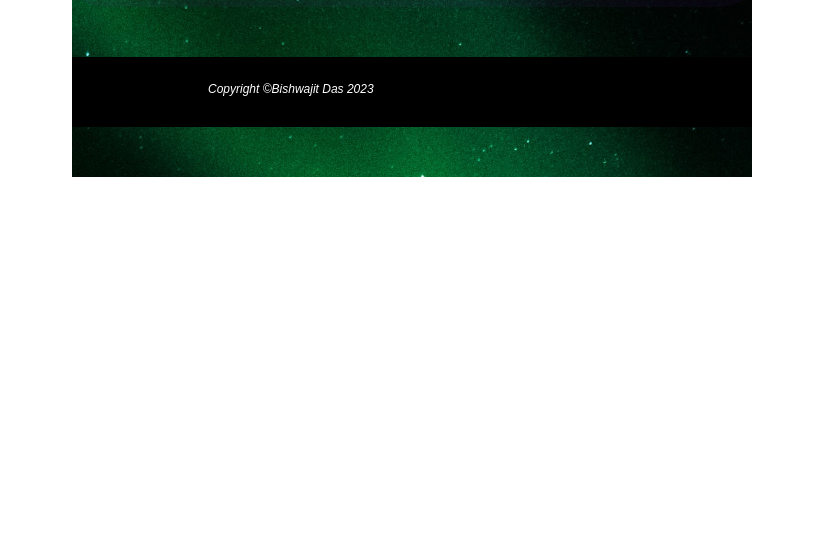
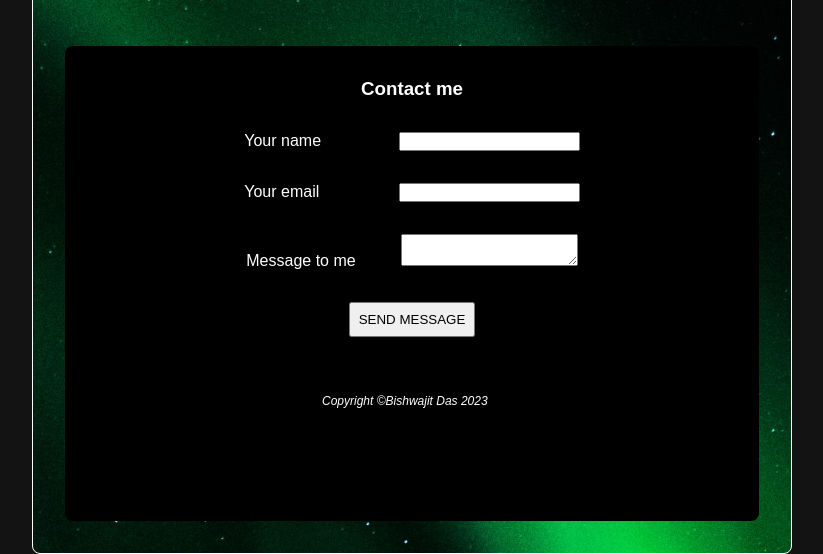
Before and after one commit to Bishwajitkuat/portfolio_assignment_Margit, a plain HTML site: page index.html in a window 1280 px wide. Shown: the part 2001-2555 px from the top of the page, without its empty margins (228-1051 px from the left). Before the commit the page ends 2178 px from the top, so only its background shows below. Drawn offline with Linux system fonts and the light colour scheme.

Commit message:
portfolio: contact form added

```diff
--- a/index.html
+++ b/index.html
@@ -104,6 +104,22 @@
         </div>
       </main>
       <footer>
+        <form class="contact_form">
+          <h3>Contact me</h3>
+          <div>
+            <label for="senderName">Your name</label>
+            <input type="text" id="senderName" />
+          </div>
+          <div>
+            <label for="senderEmail">Your email</label>
+            <input type="email" id="senderName" />
+          </div>
+          <div>
+            <label for="senderSMS">Message to me</label>
+            <textarea type="textarea" id="senderSMS"> </textarea>
+          </div>
+          <button>SEND MESSAGE</button>
+        </form>
         <div class="footer__copyWright">
           <p class="footer__copyWright--text">
             Copyright &copy;Bishwajit Das 2023
--- a/style.css
+++ b/style.css
@@ -3,22 +3,26 @@
   padding: 0;
   font-family: sans-serif;
   scroll-behavior: smooth;
+  box-sizing: border-box;
 }
 body {
   display: flex;
   justify-content: center;
+  background-color: rgba(0, 0, 0, 0.925);
 }
 
 .container {
   margin-top: 5vh;
-  max-width: 900px;
-  background-color: white;
+  max-width: 1000px;
   color: white;
-  width: 85vh;
+  width: 95vh;
+  padding: 2rem;
+  border: 0.001rem solid white;
+  border-radius: 0.5rem;
   background-image: url("img/bgAurora.jpg");
   background-size: cover;
   background-attachment: fixed;
-  background-origin: content-box;
+  /* background-origin: border-box; */
   background-position: center;
 }
 
@@ -34,13 +38,16 @@ header {
 }
 .header__name {
   font-size: 2.5rem;
+  text-shadow: -0.2rem -0.01rem rgba(172, 255, 47, 0.356);
 }
 
 .nav__list {
   display: inline-block;
+  margin: 0.2rem;
   padding: 0.3rem;
   background-color: rgba(255, 228, 196, 0.3);
-  border-radius: 10%;
+  border-radius: 0.3rem;
+  box-shadow: 0.1rem 0.1rem rgba(172, 255, 47, 0.356);
 }
 
 .nav__list--link {
@@ -58,6 +65,7 @@ header {
 .header__greetinngs {
   font-size: 4rem;
   text-align: center;
+  text-shadow: -0.2rem -0.01rem rgba(172, 255, 47, 0.356);
 }
 .main__article {
   font-size: 1rem;
@@ -120,6 +128,29 @@ header {
   font-size: 4rem;
   color: blue;
 }
+footer {
+  border-radius: 0.5rem;
+  padding: 2rem;
+  background-color: black;
+  display: flex;
+  flex-direction: column;
+  gap: 2rem;
+  justify-content: center;
+  align-items: center;
+}
+.contact_form {
+  display: flex;
+  flex-direction: column;
+  gap: 2rem;
+  align-items: center;
+}
+.contact_form label {
+  display: inline-block;
+  width: 150px;
+}
+.contact_form button {
+  padding: 0.5rem;
+}
 .footer__copyWright {
   background-color: black;
   margin-bottom: 50px;
```
